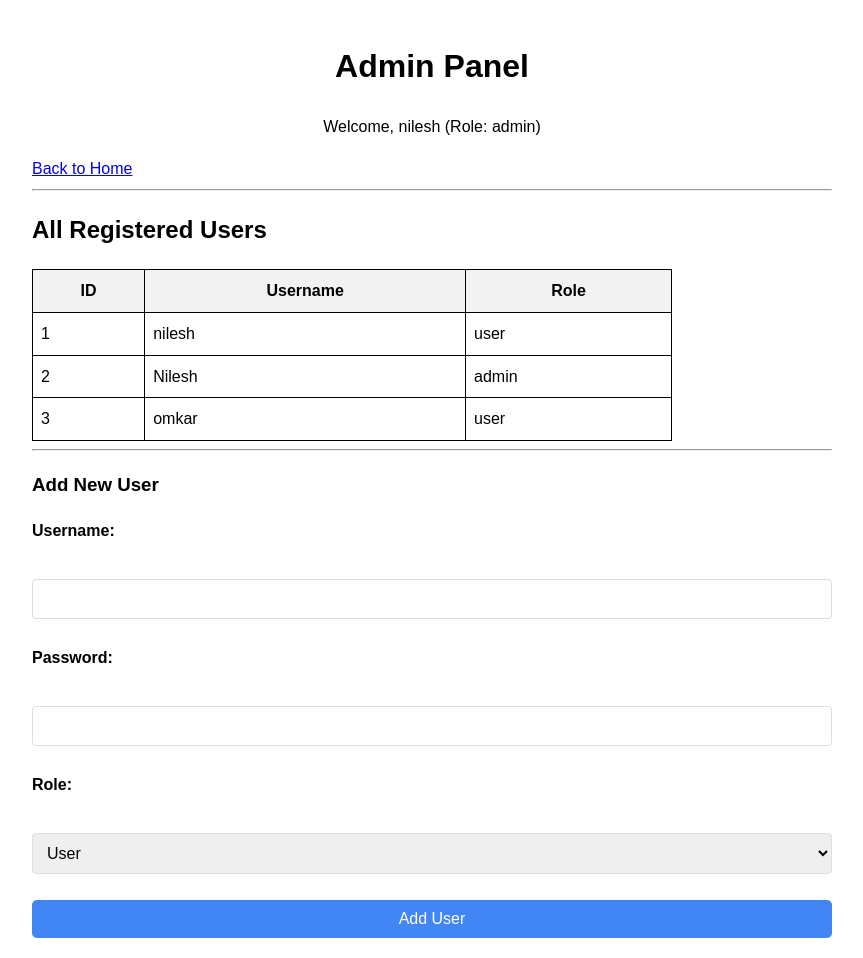
After one commit to nkbalkhande/Model_switcher, a Flask app: page /admin in a window 1280 px wide. The commit adds this page. Shown: the whole page, without its empty margins (208-1071 px from the left). Run offline with Flask 3, Linux system fonts and the light colour scheme; a user stored in the database is signed in; data comes from the database, SQL or seed files in the repository; both versions use the stored data as it was after the commit.

Commit message:
updated code

```diff
--- a/app.py
+++ b/app.py
@@ -1,5 +1,6 @@
-from flask import Flask, request, jsonify, render_template, redirect, url_for, session
+from flask import Flask, request, jsonify, render_template, redirect, url_for, session, flash
 from werkzeug.security import check_password_hash
+from flask import flash
 from werkzeug.utils import secure_filename
 from dotenv import load_dotenv
 from langchain_groq import ChatGroq
@@ -8,7 +9,7 @@ from langchain_core.prompts import PromptTemplate
 from langchain_core.output_parsers import StrOutputParser
 from langchain_core.runnables import RunnableBranch
 import os
-from models import init_db, get_user, register_user, save_chat, get_user_history
+from models import init_db, get_user, register_user, save_chat, get_user_history, get_all_users
 
 # Load environment variables
 load_dotenv()
@@ -45,6 +46,10 @@ def register():
         password = request.form['password']
         role = request.form['role']
 
+        # Block anyone trying to register as admin
+        if role == 'admin':
+            return "You are not allowed to register as admin."
+
         user = get_user(username)
         if user:
             return "User already exists. Please login."
@@ -75,6 +80,26 @@ def logout():
     return redirect(url_for('login'))
 
 
+@app.route('/admin', methods=['GET', 'POST'])
+def admin_panel():
+    if 'username' not in session or session.get('role') != 'admin':
+        return redirect(url_for('login'))
+
+    if request.method == 'POST':
+        new_username = request.form['new_username']
+        new_password = request.form['new_password']
+        new_role = request.form['new_role']
+
+        if get_user(new_username):
+            flash('User already exists!')
+        else:
+            register_user(new_username, new_password, new_role)
+            flash('User added successfully!')
+
+    users = get_all_users()
+    return render_template('admin.html', user=session['username'], role=session['role'], users=users)
+
+
 @app.route('/api/process', methods=['POST'])
 def process():
     if 'username' not in session:
@@ -84,7 +109,6 @@ def process():
     model = request.form.get('model', 'gemini')
     user_input = request.form.get('input', '')
 
-    # Handle file upload if present
     file_text = ""
     uploaded_file = request.files.get('file')
     if uploaded_file:
@@ -94,13 +118,11 @@ def process():
 
     combined_input = f"{user_input}\n{file_text}".strip()
 
-    # Get last 3 history messages
     history = get_user_history(username, 3)
     context = "\n".join(
         [f"User: {h['input']}\nAI: {h['output']}" for h in history])
     full_input = f"{context}\nUser: {combined_input}" if context else combined_input
 
-    # Prompt templates
     prompt = PromptTemplate(
         template="You are a helpful assistant. Respond to: {user_input}",
         input_variables=["user_input"]
@@ -111,7 +133,6 @@ def process():
     )
     parser = StrOutputParser()
 
-    # Chains
     gemini_chain = (
         prompt | command_r_model | parser
         | followup_prompt | gemma_model | parser
@@ -129,10 +150,8 @@ def process():
         groq_chain
     )
 
-    # Get output
     output = branch.invoke({'user_input': full_input, 'model': model})
 
-    # Save to DB
     save_chat(username, combined_input, output)
 
     history_output = get_user_history(username)
--- a/models.py
+++ b/models.py
@@ -52,6 +52,23 @@ def get_user(username):
     return user
 
 
+def get_all_users():
+    conn = sqlite3.connect(DB_NAME)
+    cursor = conn.cursor()
+    cursor.execute("SELECT id, username, role FROM users ORDER BY id ASC")
+    users = cursor.fetchall()
+    conn.close()
+    return users
+
+
+def delete_user(user_id):
+    conn = sqlite3.connect(DB_NAME)
+    cursor = conn.cursor()
+    cursor.execute("DELETE FROM users WHERE id = ?", (user_id,))
+    conn.commit()
+    conn.close()
+
+
 def save_chat(username, user_input, model_output):
     conn = sqlite3.connect(DB_NAME)
     cursor = conn.cursor()
--- a/static/css/style.css
+++ b/static/css/style.css
@@ -133,3 +133,19 @@ p {
     background-color: #ccc;
     cursor: not-allowed;
 }
+
+table {
+    border-collapse: collapse;
+    width: 80%;
+}
+
+table,
+th,
+td {
+    border: 1px solid black;
+    padding: 8px;
+}
+
+th {
+    background-color: #f2f2f2;
+}
--- /dev/null
+++ b/templates/admin.html
@@ -0,0 +1,61 @@
+<!DOCTYPE html>
+<html lang="en">
+
+<head>
+    <meta charset="UTF-8">
+    <title>Admin Panel</title>
+    <link rel="stylesheet" href="{{ url_for('static', filename='css/style.css') }}">
+</head>
+
+<body>
+    <h1>Admin Panel</h1>
+    <p>Welcome, {{ user }} (Role: {{ role }})</p>
+    <a href="{{ url_for('home') }}">Back to Home</a>
+    <hr>
+
+    <h2>All Registered Users</h2>
+    {% if users %}
+    <table>
+        <tr>
+            <th>ID</th>
+            <th>Username</th>
+            <th>Role</th>
+        </tr>
+        {% for u in users %}
+        <tr>
+            <td>{{ u[0] }}</td>
+            <td>{{ u[1] }}</td>
+            <td>{{ u[2] }}</td>
+        </tr>
+        {% endfor %}
+    </table>
+    {% else %}
+    <p>No users found.</p>
+    {% endif %}
+
+    <hr>
+    <h3>Add New User</h3>
+    {% with messages = get_flashed_messages() %}
+    {% if messages %}
+    <ul style="color: green;">
+        {% for message in messages %}
+        <li>{{ message }}</li>
+        {% endfor %}
+    </ul>
+    {% endif %}
+    {% endwith %}
+    <form method="POST" action="{{ url_for('admin_panel') }}">
+        <label>Username:</label><br>
+        <input type="text" name="new_username" required><br><br>
+        <label>Password:</label><br>
+        <input type="password" name="new_password" required><br><br>
+        <label>Role:</label><br>
+        <select name="new_role">
+            <option value="user">User</option>
+            <option value="admin">Admin</option>
+        </select><br><br>
+        <button type="submit">Add User</button>
+    </form>
+</body>
+
+</html>
--- a/templates/register.html
+++ b/templates/register.html
@@ -26,7 +26,7 @@
                 <label for="role">Select Role:</label>
                 <select name="role" id="role">
                     <option value="user">User</option>
-                    <option value="admin">Admin</option>
+
                 </select>
             </div>
 
```
Also changed, not shown: create_admin.py (added, +11 -0 lines), static/js/script.js (+14 -10 lines), users.db.
